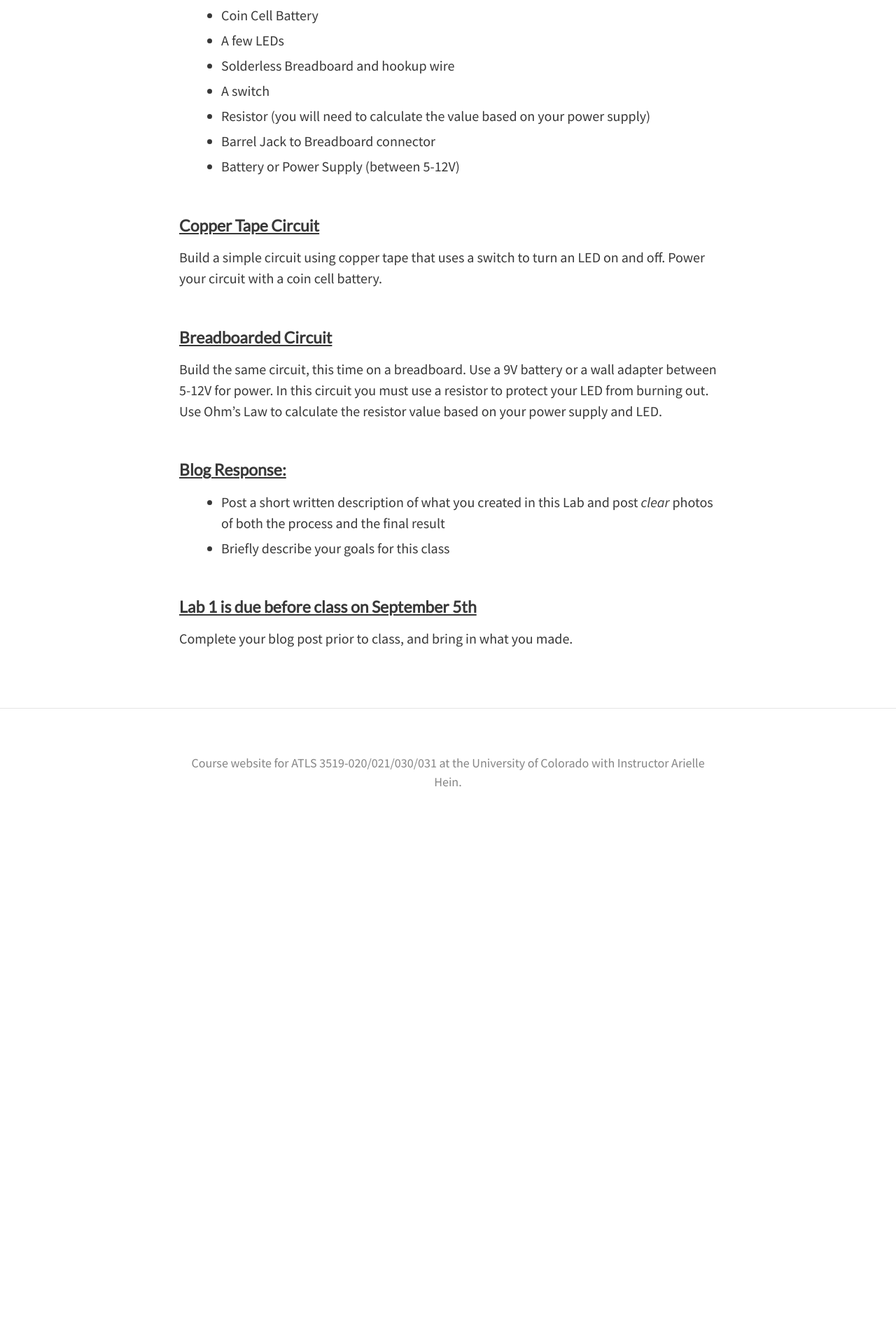
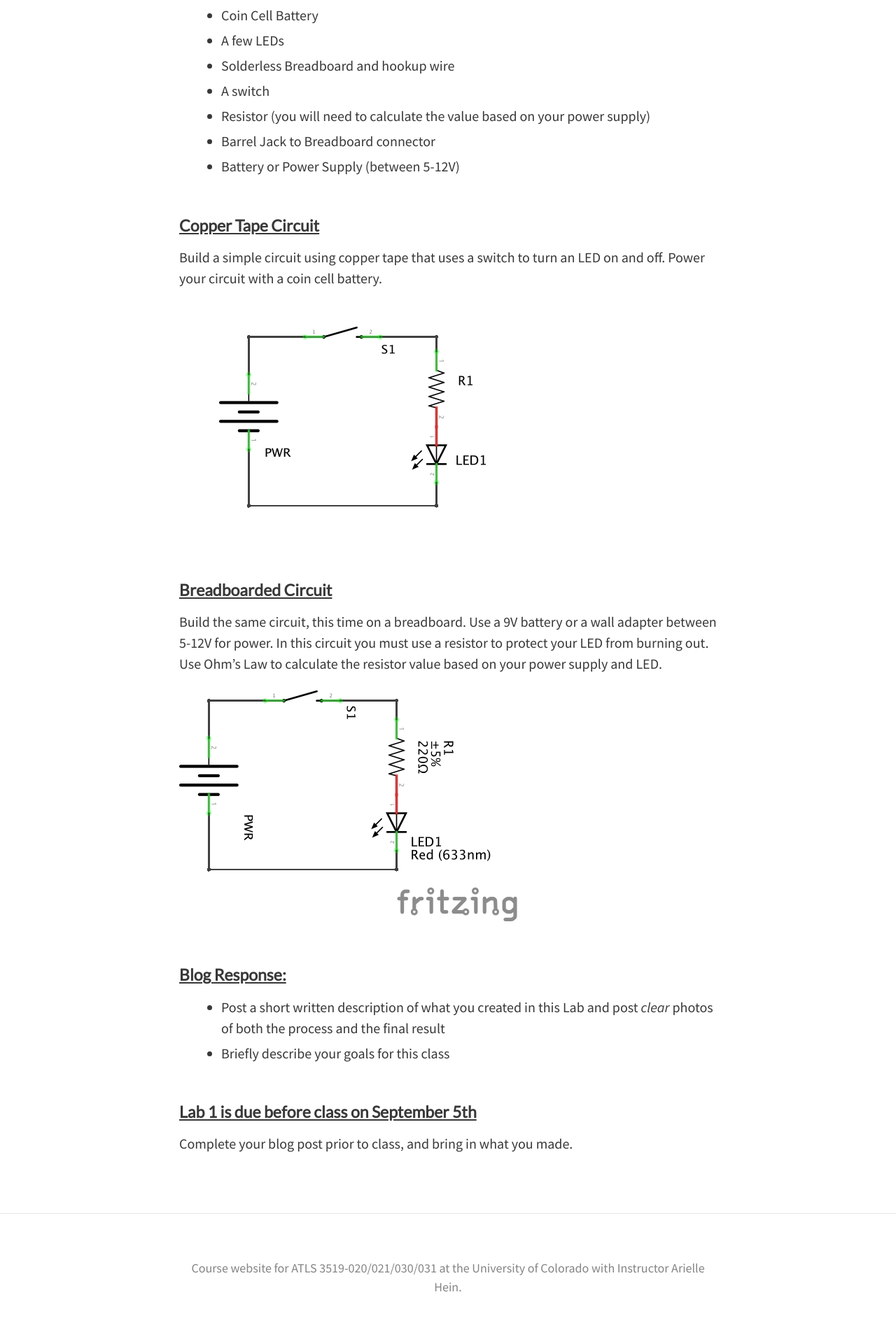
Before and after one commit to coloringchaos/object-f17, a Jekyll site: the page built from _posts/2017-8-29-lab1.md, in a window 1280 px wide. Shown: the part 1070-2987 px from the top of the page at 70% size. Built offline with Jekyll 4.4.1, drawn with Linux system fonts in a browser that asks for light colours; nearby versions of some CDN libraries; before the commit the page ends 2265 px from its top, so only the background shows below that.

Commit message:
lab 1 images

```diff
--- a/_posts/2017-8-29-lab1.md
+++ b/_posts/2017-8-29-lab1.md
@@ -35,10 +35,13 @@ In this lab, you will build the same circuit twice - once on paper using copper
 
 Build a simple circuit using copper tape that uses a switch to turn an LED on and off. Power your circuit with a coin cell battery.
 
+![copper tape circuit](../img/lab1-1.png "Lab 1 Copper Tape Circuit")
 
 #### Breadboarded Circuit
 
 Build the same circuit, this time on a breadboard. Use a 9V battery or a wall adapter between 5-12V for power. In this circuit you must use a resistor to protect your LED from burning out. Use Ohm's Law to calculate the resistor value based on your power supply and LED.
+
+![breadboard simple led circuit](../img/lab1-2.png "Lab 1 Breadboard Circuit")
 
 <!-- Here's the pinout for the barrel jack connector: -->
 
```
Also changed, not shown: img/lab1-1.png (added), img/lab1-2.png (added).
